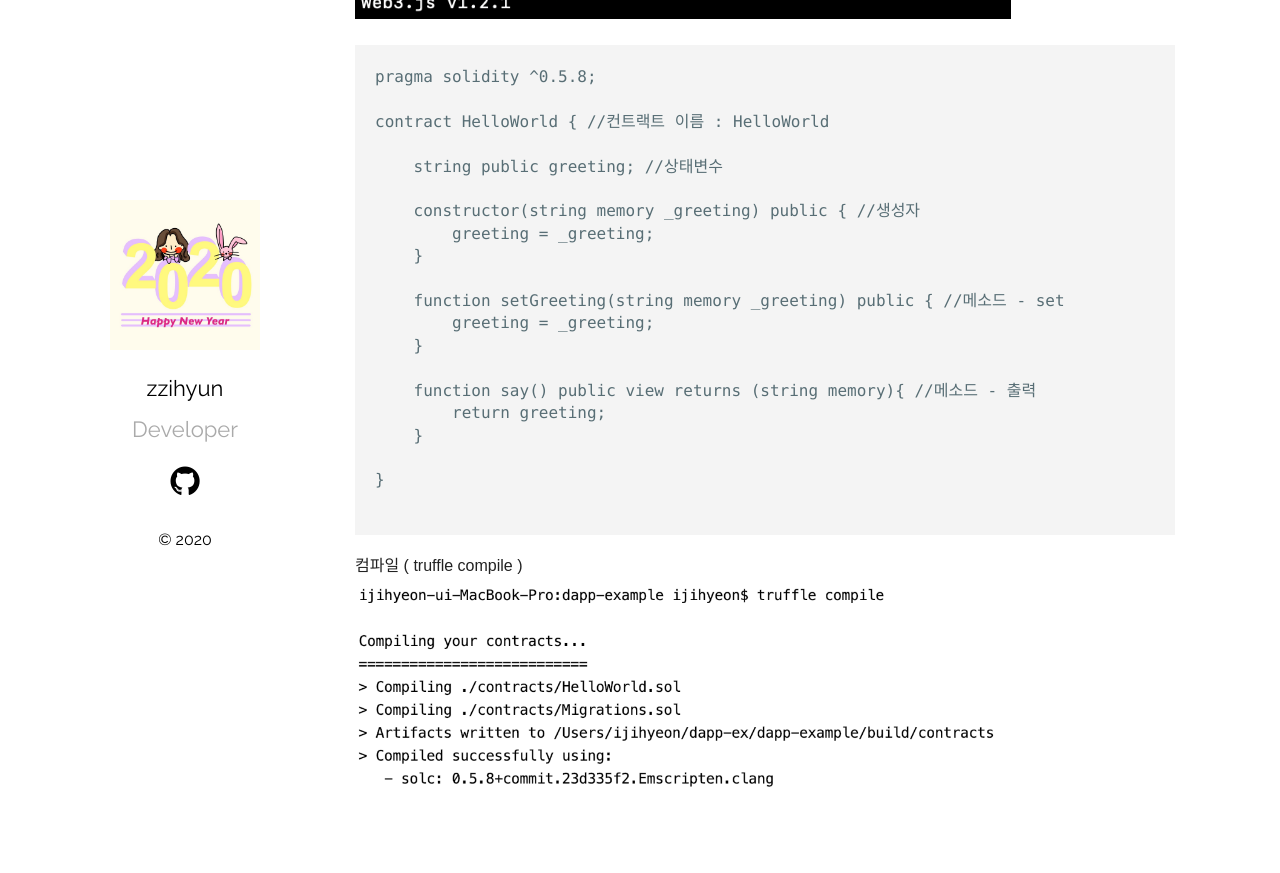
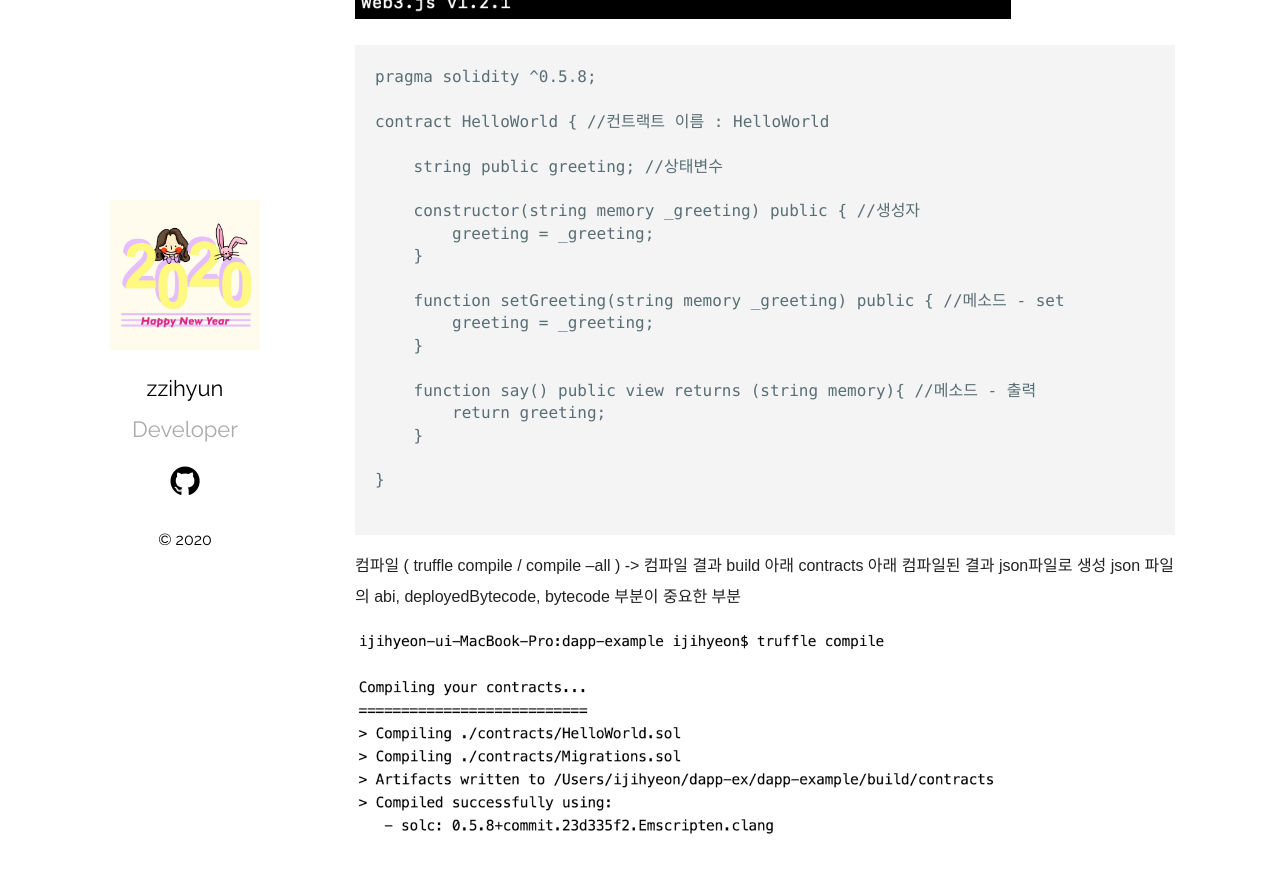
Before and after one commit to jhhhj1002/jhhhj1002.github.io, a Jekyll site: the page built from _posts/2020-03-27-Truffle-in-Blockchain.markdown, in a window 1280 px wide and 900 px high, scrolled down 2207 px. Shown: the top 873 px of the window. Built offline with Jekyll 4.4.1, drawn with Linux system fonts in a browser that asks for light colours.

Commit message:
Update 2020-03-27-Truffle-in-Blockchain.markdown

````diff
--- a/_posts/2020-03-27-Truffle-in-Blockchain.markdown
+++ b/_posts/2020-03-27-Truffle-in-Blockchain.markdown
@@ -69,5 +69,9 @@ contract HelloWorld { //컨트랙트 이름 : HelloWorld
 
 ```
 
-컴파일 ( truffle compile )
+컴파일 ( truffle compile / compile --all )
+    -> 컴파일 결과 build 아래 contracts 아래 컴파일된 결과 json파일로 생성
+       json 파일의 abi, deployedBytecode, bytecode 부분이 중요한 부분
+
+
  <img src="/assets/imgs/Blockchain&Truffle_10.png" width="80%" height="45%" >
````
